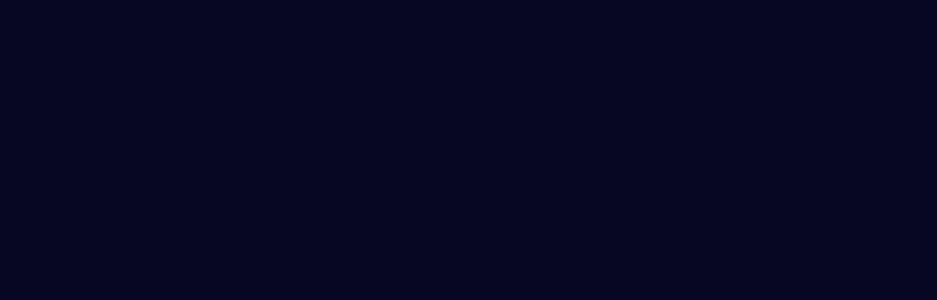
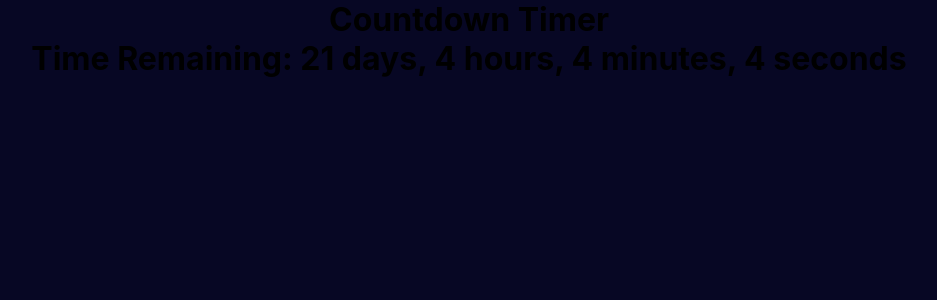
Before and after one commit to Gulverda/Countdown, a React (Create React App) app: page / in a window 1280 px wide. Shown: the top 300 px of the page, without its empty margins (171-1108 px from the left). Built offline with nearby package versions, Linux system fonts and the light colour scheme.

Commit message:
Added Countdown Functions

```diff
--- a/src/App.js
+++ b/src/App.js
@@ -1,13 +1,22 @@
-import React from 'react';
-import './App.css';
+import React, { Component } from 'react';
+import CountdownTimer from './layout/CountdownTimer';
+import './App.css'
 
-function App() {
-  return (
-    <div className="App">
-      <header className="center">
-      </header>
-    </div>
-  );
+class App extends Component {
+  handleCountdownComplete = () => {
+    // Handle what happens when the countdown is complete.
+    alert('Countdown is complete!');
+  };
+
+  render() {
+
+    return (
+      <div className="App">
+        <h1>Countdown Timer</h1>
+        <CountdownTimer targetDate="2023-09-31T00:00:00Z" />
+      </div>
+    );
+  }
 }
 
 export default App;
--- /dev/null
+++ b/src/layout/CountdownTimer.jsx
@@ -0,0 +1,67 @@
+import React, { Component } from 'react';
+import styled from 'styled-components';
+
+const TimerContainer = styled.div`
+  display: flex;
+  flex-direction: column;
+  align-items: center;
+`;
+
+const Countdown = styled.div`
+  font-size: 2rem;
+  font-weight: bold;
+`;
+
+class CountdownTimer extends Component {
+  constructor(props) {
+    super(props);
+    this.state = {
+      targetDate: new Date(props.targetDate),
+      intervalId: null,
+    };
+  }
+
+  componentDidMount() {
+    const intervalId = setInterval(this.updateTimer, 1000);
+    this.setState({ intervalId });
+  }
+
+  componentWillUnmount() {
+    clearInterval(this.state.intervalId);
+  }
+
+  updateTimer = () => {
+    const currentTime = new Date();
+    const timeDifference = this.state.targetDate - currentTime;
+
+    if (timeDifference > 0) {
+      const days = Math.floor(timeDifference / (1000 * 60 * 60 * 24));
+      const hours = Math.floor((timeDifference % (1000 * 60 * 60 * 24)) / (1000 * 60 * 60));
+      const minutes = Math.floor((timeDifference % (1000 * 60 * 60)) / (1000 * 60));
+      const seconds = Math.floor((timeDifference % (1000 * 60)) / 1000);
+
+      this.setState({
+        days,
+        hours,
+        minutes,
+        seconds,
+      });
+    } else {
+      clearInterval(this.state.intervalId);
+    }
+  };
+
+  render() {
+    const { days, hours, minutes, seconds } = this.state;
+
+    return (
+      <TimerContainer>
+        <Countdown>
+          Time Remaining: {days} days, {hours} hours, {minutes} minutes, {seconds} seconds
+        </Countdown>
+      </TimerContainer>
+    );
+  }
+}
+
+export default CountdownTimer;
```
Also changed, not shown: src/layout/countdown.jsx (deleted, +0 -20 lines).
